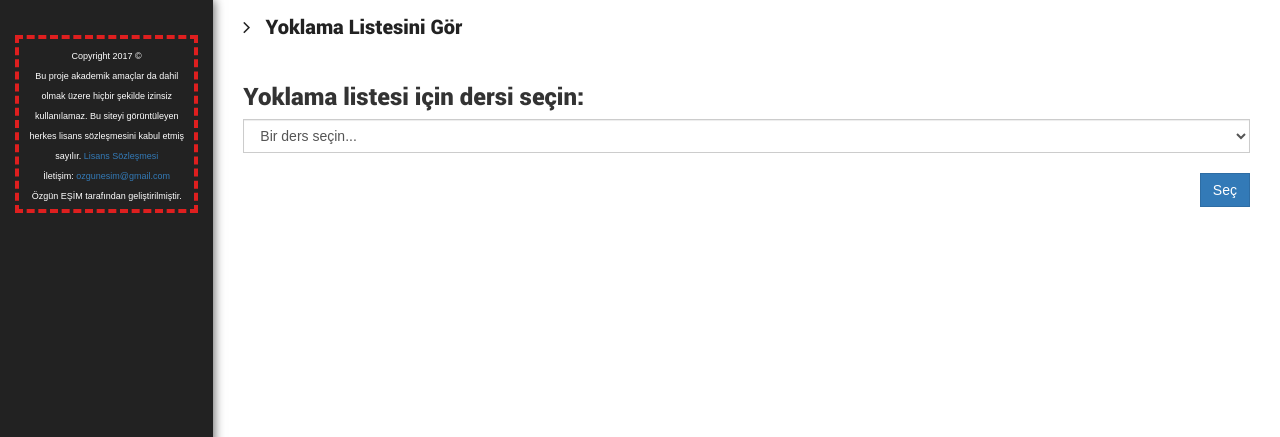
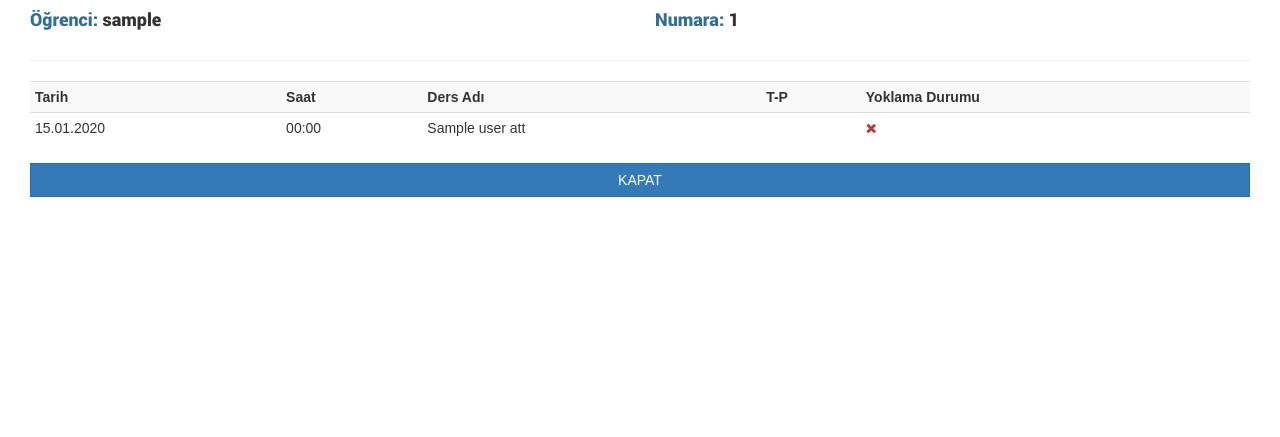
Before and after one commit to ozgunesim/AcikKaynakOgretimYonetimSistemi, a CodeIgniter app: the page made by application/views/teacher/attendance_state.php in a window 1280 px wide. Shown: the top 437 px of the page. Run offline with CodeIgniter, Linux system fonts and the light colour scheme; the template is opened without the code that fills it: most values are stand-ins (such as "Sample title", 1, 10 or a date in 2020); data that the repository does not hold is empty; some libraries are stand-ins or nearby versions; some web fonts are replaced.

Commit message:
yoklama izleme sistemi gelistirildi

```diff
--- a/application/views/static/footer.php
+++ b/application/views/static/footer.php
@@ -6,6 +6,7 @@
 
 <!-- Bootstrap Core JavaScript -->
 <script src="<?=$base?>js/bootstrap.min.js"></script>
+<script src="<?=$base?>js/common.js"></script>
 <script>
 	$(document).ready(function(){
 		$('.toggle-menu').click(function(){
--- a/application/views/teacher/attendance.php
+++ b/application/views/teacher/attendance.php
@@ -40,10 +40,7 @@
 		?>
 
 		<div class="row wp-toggle-menu-row">
-			<button id="wp-toggle-menu" class="btn btn-warning">
-				<span class="hide-span"><i class="fa fa-angle-left" aria-hidden="true"></i> Yan menüyü gizle</span>
-				<span class="show-span hidden"><i class="fa fa-angle-right" aria-hidden="true"></i> Yan menüyü göster</span>
-			</button>
+			<button class="btn btn-warning toggle-menu-btn"></button>
 			<hr>
 		</div>
 
--- a/application/views/teacher/attendance_state.php
+++ b/application/views/teacher/attendance_state.php
@@ -39,6 +39,12 @@
 
 	<div class="row" id="select-course-row">
 		<div class="col-md-12">
+
+			<button class="btn btn-warning toggle-menu-btn"></button>
+			<hr>
+
+
+
 			<h3>Yoklama listesi için dersi seçin:</h3>
 			<form action="" method="post">
 				<select name="selected_course" class="form-control">
@@ -68,6 +74,7 @@
 	<div class="row">
 		<div class="col-md-12">
 			<form action="" method="post" target="start_inspect" id="att_table_form">
+				<input type="hidden" name="selected_course" value="<?=$selected_course;?>">
 				<table class="table table-striped table-hover table-condensed">
 					<tr>
 					<th>Numara</th>
@@ -96,11 +103,11 @@
 
 					echo printCell($row->total_att);
 					echo printCell(($row->total_att - $row->total_state));
-					echo printCell('%' . (100 * $row->att_percent));
+					echo printCell('%' . ceil((100 * $row->att_percent)),2);
 
 					echo printCell($nextRow->total_att);
 					echo printCell(($nextRow->total_att - $nextRow->total_state));
-					echo printCell('%' . (100 * $nextRow->att_percent));
+					echo printCell('%' . ceil((100 * $nextRow->att_percent)),2);
 
 					//0.7 teorik ders minimum devam zorunlulugu
 					//0.8 pratik ders minimum devam zorunlulugu
@@ -126,16 +133,39 @@
 
 	<?php
 	if(isset($user_att)){
-		var_dump($user_att);
+		//var_dump($user_att);
 	?>
+	<div class="row">
+		<div class="col-xs-6">
+			<h4><strong class="text-info">Öğrenci:</strong> <?=$user_att[0]->user_name;?></h4>
+		</div>
+		<div class="col-xs-6">
+			<h4><strong class="text-info">Numara:</strong> <?=$user_att[0]->number;?></h4>
+		</div>
+	</div><hr>
+
 	<table class="table table-striped table-hover table-condensed">
 	<tr>
-	<th>Gün</th>
+		<th>Tarih</th><th>Saat</th><th>Ders Adı</th><th>T-P</th><th>Yoklama Durumu</th>
 	</tr>
+	<?php
+	$tpArray = array(1 => '(T)', 2 => '(P)');
+	foreach ($user_att as $att) {
+		echo '<tr>';
+		echo printCell(date('d.m.Y', strtotime($att->date)));
+		echo printCell(date('H:i' , strtotime($att->hour)));
+		echo printCell($att->lesson_name);
+		echo printCell($tpArray[$att->type]);
+		if((string)$att->state === '1'){
+			echo printCell('<span class="text-success"><i class="fa fa-check"></i></span>');
+		}else{
+			echo printCell('<span class="text-danger"><i class="fa fa-times"></i></span>');
+		}
+		echo '</tr>';
+	}
+	?>
 	</table>
-
-
-
+	<button type="button" class="btn btn-primary btn-block" id="close-window" data-dismiss="modal">KAPAT</button>
 
 	<script>
 		$('.left-side').hide();
--- a/application/views/teacher/weekly_programs.php
+++ b/application/views/teacher/weekly_programs.php
@@ -103,10 +103,7 @@
 		?>
 
 		<div class="row">
-			<button id="wp-toggle-menu" class="btn btn-warning">
-				<span class="hide-span"><i class="fa fa-angle-left" aria-hidden="true"></i> Yan menüyü gizle</span>
-				<span class="show-span hidden"><i class="fa fa-angle-right" aria-hidden="true"></i> Yan menüyü göster</span>
-			</button>
+			<button class="btn btn-warning toggle-menu-btn"></button>
 			<hr>
 		</div>
 
--- /dev/null
+++ b/assets/js/common.js
@@ -0,0 +1,13 @@
+$(document).ready(function(){
+	$('.toggle-menu-btn').each(function(){
+		$(this).append('<span class="hide-span"><i class="fa fa-angle-left" aria-hidden="true"></i> Yan menüyü gizle</span>\
+				<span class="show-span hidden"><i class="fa fa-angle-right" aria-hidden="true"></i> Yan menüyü göster</span>');
+	});
+
+	$('.toggle-menu-btn').click(function(){
+		$('.left-side').toggleClass('hidden');
+		$('.main-container').toggleClass('col-md-10').toggleClass('col-md-12');
+		$('.toggle-menu-btn .hide-span').toggleClass('hidden');
+		$('.toggle-menu-btn .show-span').toggleClass('hidden');
+	});
+});
```
Also changed, not shown: application/controllers/Teacher.php (+8 -4 lines), application/models/Teacher_model.php (+5 -3 lines).
